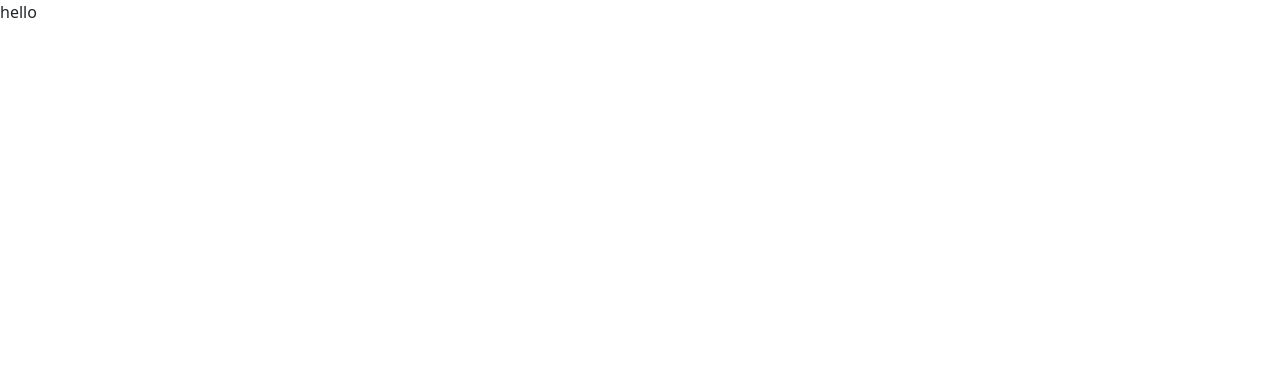
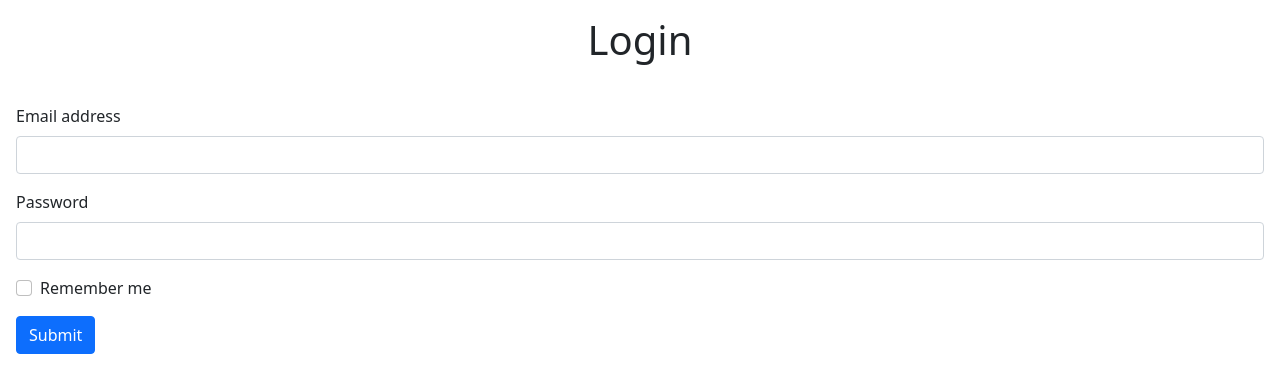
Before and after one commit to BK-sensei/form, a React (Create React App) app: page / in a window 1280 px wide. Shown: the top 392 px of the page. Built offline with nearby package versions, Linux system fonts and the light colour scheme.

Commit message:
ajout d'un formulaire avec Bootstrap

```diff
--- a/src/App.js
+++ b/src/App.js
@@ -19,9 +19,26 @@ class App extends React.Component {
 
   render () {
     return (
-      <div>
-        <p>hello</p>
-      </div>
+      <>
+
+      <h1 className="text-center p-3">Login</h1>
+      <form className="p-3">
+        <div class="mb-3">
+          <label for="exampleInputEmail1" class="form-label">Email address</label>
+          <input type="email" class="form-control" id="exampleInputEmail1" aria-describedby="emailHelp"/>
+        </div>
+        <div class="mb-3">
+          <label for="exampleInputPassword1" class="form-label">Password</label>
+          <input type="password" class="form-control" id="exampleInputPassword1"/>
+        </div>
+        <div class="mb-3 form-check">
+          <input type="checkbox" class="form-check-input" id="exampleCheck1"/>
+          <label class="form-check-label" for="exampleCheck1">Remember me</label>
+        </div>
+        <button type="submit" class="btn btn-primary">Submit</button>
+      </form>
+
+      </>
     )
   }
 }
```
